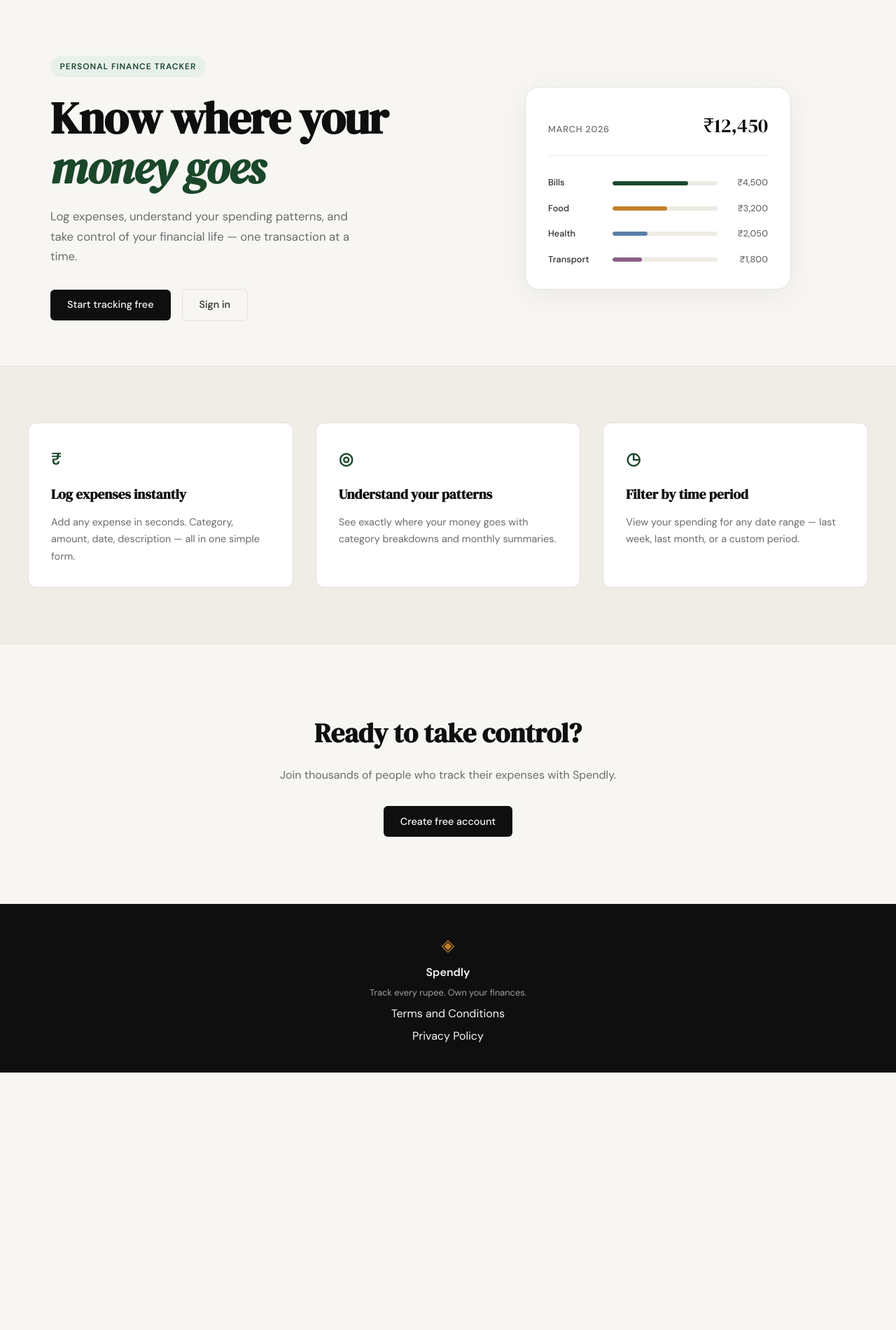
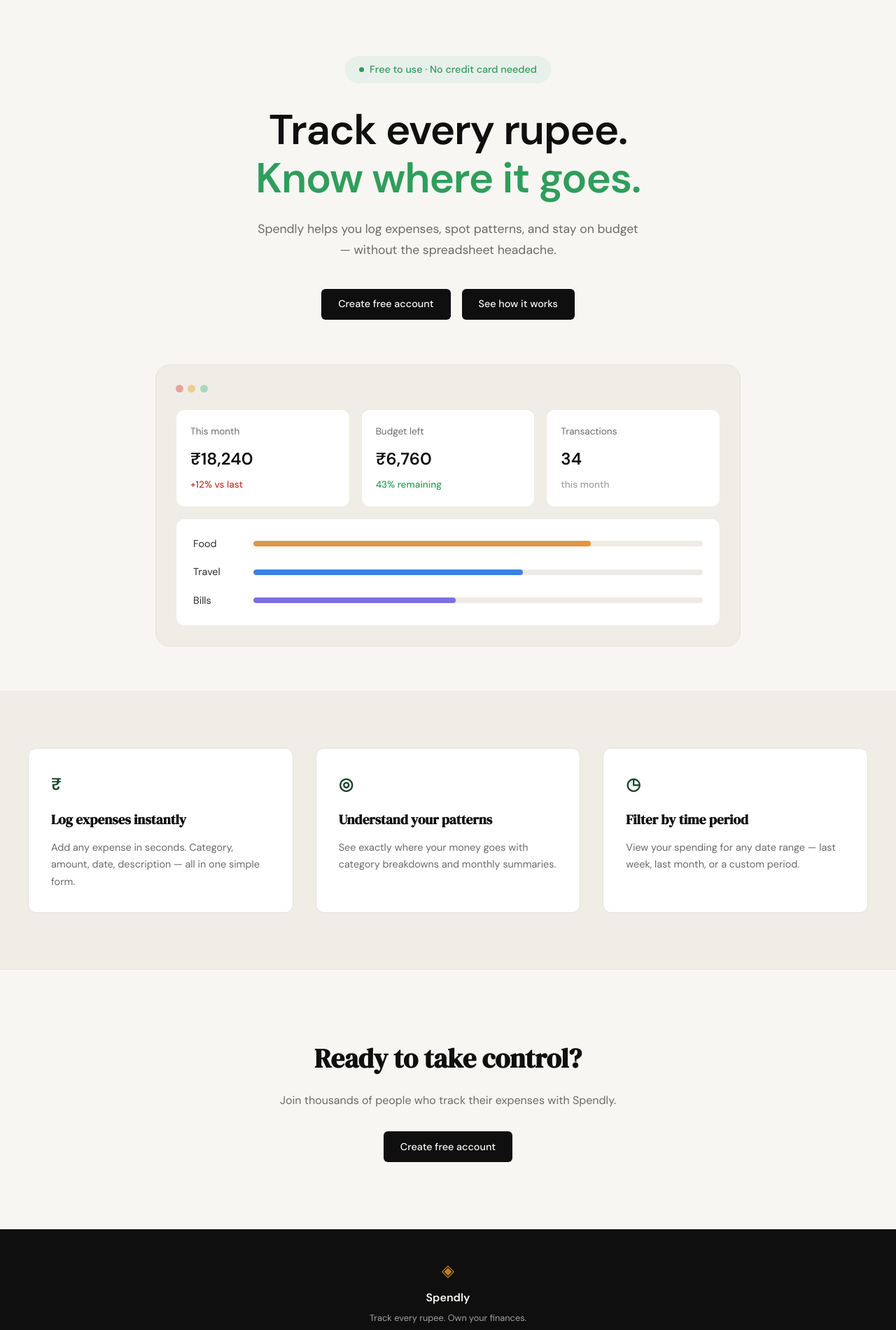
Before and after one commit to azygit/spendly, a Flask app: page / in a window 1280 px wide. Shown: the part 61-1962 px from the top of the page at 70% size. Before the commit the page ends 1594 px from the top, so only its background shows below. Run offline with Flask 3, Linux system fonts and the light colour scheme.

Commit message:
Redesign landing page hero section
Replaces the two-column hero (badge/headline/CTA next to a
category-breakdown card) with a centered layout matching the new
design: pill badge, bold two-line headline with a green second
line, two black CTA buttons, and a wide dashboard mock below with
stat tiles and category progress bars. Only hero-scoped markup
and CSS rules were touched.

Co-Authored-By: Claude Sonnet 5 <noreply@anthropic.com>
Claude-Session: https://claude.ai/code/session_015hUtKsTagAtwrUKoMAfMvp

```diff
--- a/static/css/style.css
+++ b/static/css/style.css
@@ -125,57 +125,64 @@ a { color: inherit; text-decoration: none; }
 
 .hero {
     padding: 5rem 2rem 4rem;
-    display: grid;
-    grid-template-columns: 1fr 1fr;
-    gap: 4rem;
-    align-items: center;
-    max-width: var(--max-width);
+    max-width: 900px;
     margin: 0 auto;
+    text-align: center;
 }
 
 .hero-badge {
-    display: inline-block;
+    display: inline-flex;
+    align-items: center;
+    gap: 0.5rem;
     background: var(--accent-light);
-    color: var(--accent);
-    font-size: 0.75rem;
-    font-weight: 600;
-    letter-spacing: 0.08em;
-    text-transform: uppercase;
-    padding: 0.35rem 0.85rem;
+    color: #2f9e5b;
+    font-size: 0.9rem;
+    font-weight: 500;
+    padding: 0.5rem 1.25rem;
     border-radius: 999px;
+    margin-bottom: 2rem;
+}
+
+.hero-badge-dot {
+    width: 7px;
+    height: 7px;
+    border-radius: 50%;
+    background: #2f9e5b;
+}
+
+.hero-title {
+    font-family: var(--font-body);
+    font-weight: 800;
+    font-size: clamp(2.5rem, 6vw, 3.75rem);
+    line-height: 1.15;
+    letter-spacing: -0.02em;
+    color: var(--ink);
     margin-bottom: 1.5rem;
 }
 
-.hero-title {
-    font-family: var(--font-display);
-    font-size: clamp(2.5rem, 5vw, 4rem);
-    line-height: 1.1;
-    letter-spacing: -0.02em;
-    color: var(--ink);
-    margin-bottom: 1.25rem;
-}
-
-.hero-title em {
-    font-style: italic;
-    color: var(--accent);
+.hero-title-accent {
+    display: block;
+    color: #2f9e5b;
 }
 
 .hero-subtitle {
-    font-size: 1.05rem;
+    font-size: 1.1rem;
     color: var(--ink-muted);
     line-height: 1.7;
-    max-width: 460px;
-    margin-bottom: 2rem;
+    max-width: 560px;
+    margin: 0 auto 2.5rem;
 }
 
 .hero-actions {
     display: flex;
     gap: 1rem;
     align-items: center;
+    justify-content: center;
+    margin-bottom: 4rem;
 }
 
 /* ------------------------------------------------------------------ */
-/* Mock card (hero visual)                                             */
+/* Dashboard mock (hero visual)                                        */
 /* ------------------------------------------------------------------ */
 
 .hero-visual {
@@ -184,77 +191,108 @@ a { color: inherit; text-decoration: none; }
 }
 
 .mock-card {
-    background: var(--paper-card);
+    background: var(--paper-warm);
     border: 1px solid var(--border);
     border-radius: var(--radius-lg);
-    padding: 2rem;
+    padding: 1.75rem;
     width: 100%;
-    max-width: 380px;
-    box-shadow: 0 8px 40px rgba(0,0,0,0.06);
+    max-width: 900px;
+    text-align: left;
 }
 
-.mock-card-header {
+.mock-dots {
     display: flex;
-    justify-content: space-between;
-    align-items: baseline;
-    margin-bottom: 1.75rem;
-    padding-bottom: 1.25rem;
-    border-bottom: 1px solid var(--border-soft);
+    gap: 0.4rem;
+    margin-bottom: 1.5rem;
 }
 
-.mock-label {
-    font-size: 0.8rem;
-    font-weight: 500;
-    color: var(--ink-muted);
-    text-transform: uppercase;
-    letter-spacing: 0.06em;
+.mock-dot {
+    width: 11px;
+    height: 11px;
+    border-radius: 50%;
 }
 
-.mock-total {
-    font-family: var(--font-display);
-    font-size: 1.75rem;
-    color: var(--ink);
+.mock-dot-red { background: #e6a39c; }
+.mock-dot-yellow { background: #efcd8f; }
+.mock-dot-green { background: #a9d9bd; }
+
+.mock-stats {
+    display: grid;
+    grid-template-columns: repeat(3, 1fr);
+    gap: 1rem;
+    margin-bottom: 1rem;
 }
 
-.mock-bars { display: flex; flex-direction: column; gap: 1rem; }
-
-.mock-bar-row {
-    display: grid;
-    grid-template-columns: 80px 1fr 60px;
-    align-items: center;
-    gap: 0.75rem;
+.mock-stat {
+    background: var(--paper-card);
+    border: 1px solid var(--border-soft);
+    border-radius: var(--radius-md);
+    padding: 1.25rem;
 }
 
-.mock-cat {
-    font-size: 0.8rem;
+.mock-stat-label {
+    display: block;
+    font-size: 0.85rem;
+    color: var(--ink-muted);
+    margin-bottom: 0.6rem;
+}
+
+.mock-stat-value {
+    display: block;
+    font-family: var(--font-body);
+    font-weight: 700;
+    font-size: 1.5rem;
+    color: var(--ink);
+    margin-bottom: 0.4rem;
+}
+
+.mock-stat-delta {
+    display: block;
+    font-size: 0.85rem;
     font-weight: 500;
+}
+
+.mock-stat-delta-neg { color: var(--danger); }
+.mock-stat-delta-pos { color: #2f9e5b; }
+.mock-stat-delta-muted { color: var(--ink-faint); }
+
+.mock-progress {
+    background: var(--paper-card);
+    border: 1px solid var(--border-soft);
+    border-radius: var(--radius-md);
+    padding: 1.5rem;
+    display: flex;
+    flex-direction: column;
+    gap: 1.1rem;
+}
+
+.mock-progress-row {
+    display: grid;
+    grid-template-columns: 70px 1fr;
+    align-items: center;
+    gap: 1rem;
+}
+
+.mock-progress-label {
+    font-size: 0.9rem;
     color: var(--ink-soft);
 }
 
-.mock-bar-track {
-    height: 6px;
+.mock-progress-track {
+    height: 8px;
     background: var(--border-soft);
     border-radius: 999px;
     overflow: hidden;
 }
 
-.mock-bar {
+.mock-progress-fill {
     height: 100%;
-    background: var(--accent);
     border-radius: 999px;
-    transition: width 0.6s ease;
 }
 
-.mock-bar-2 { background: var(--accent-2); }
-.mock-bar-3 { background: #5b7fa6; }
-.mock-bar-4 { background: #8b5e83; }
-
-.mock-amt {
-    font-size: 0.8rem;
-    font-weight: 500;
-    color: var(--ink-muted);
-    text-align: right;
-}
+.mock-progress-food { width: 75%; background: #e2963e; }
+.mock-progress-travel { width: 60%; background: #3f7fe0; }
+.mock-progress-bills { width: 45%; background: #7c6fe0; }
 
 /* ------------------------------------------------------------------ */
 /* Buttons                                                             */
@@ -558,14 +596,8 @@ a { color: inherit; text-decoration: none; }
 /* ------------------------------------------------------------------ */
 
 @media (max-width: 900px) {
-    .hero {
-        grid-template-columns: 1fr;
-        text-align: center;
-    }
-
     .hero-subtitle { max-width: 100%; }
-    .hero-actions { justify-content: center; }
-    .hero-visual { display: none; }
+    .mock-stats { grid-template-columns: 1fr; }
 
     .features-inner { grid-template-columns: 1fr; }
 }
--- a/templates/landing.html
+++ b/templates/landing.html
@@ -5,56 +5,64 @@
 {% block content %}
 
 <section class="hero">
-    <div class="hero-inner">
-        <div class="hero-badge">Personal Finance Tracker</div>
+    <div class="hero-badge">
+        <span class="hero-badge-dot"></span>
+        Free to use · No credit card needed
+    </div>
     <h1 class="hero-title">
-            Know where your<br>
-            <em>money goes</em>
+        Track every rupee.
+        <span class="hero-title-accent">Know where it goes.</span>
     </h1>
     <p class="hero-subtitle">
-            Log expenses, understand your spending patterns,
-            and take control of your financial life —
-            one transaction at a time.
+        Spendly helps you log expenses, spot patterns, and stay
+        on budget — without the spreadsheet headache.
     </p>
     <div class="hero-actions">
-            <a href="{{ url_for('register') }}" class="btn-primary">Start tracking free</a>
-            <a href="{{ url_for('login') }}" class="btn-ghost">Sign in</a>
-        </div>
+        <a href="{{ url_for('register') }}" class="btn-primary">Create free account</a>
+        <a href="#" class="btn-primary">See how it works</a>
     </div>
     <div class="hero-visual">
         <div class="mock-card">
-            <div class="mock-card-header">
-                <span class="mock-label">March 2026</span>
-                <span class="mock-total">₹12,450</span>
+            <div class="mock-dots">
+                <span class="mock-dot mock-dot-red"></span>
+                <span class="mock-dot mock-dot-yellow"></span>
+                <span class="mock-dot mock-dot-green"></span>
             </div>
-            <div class="mock-bars">
-                <div class="mock-bar-row">
-                    <span class="mock-cat">Bills</span>
-                    <div class="mock-bar-track">
-                        <div class="mock-bar" style="width: 72%"></div>
+            <div class="mock-stats">
+                <div class="mock-stat">
+                    <span class="mock-stat-label">This month</span>
+                    <span class="mock-stat-value">₹18,240</span>
+                    <span class="mock-stat-delta mock-stat-delta-neg">+12% vs last</span>
                 </div>
-                    <span class="mock-amt">₹4,500</span>
+                <div class="mock-stat">
+                    <span class="mock-stat-label">Budget left</span>
+                    <span class="mock-stat-value">₹6,760</span>
+                    <span class="mock-stat-delta mock-stat-delta-pos">43% remaining</span>
                 </div>
-                <div class="mock-bar-row">
-                    <span class="mock-cat">Food</span>
-                    <div class="mock-bar-track">
-                        <div class="mock-bar mock-bar-2" style="width: 52%"></div>
+                <div class="mock-stat">
+                    <span class="mock-stat-label">Transactions</span>
+                    <span class="mock-stat-value">34</span>
+                    <span class="mock-stat-delta mock-stat-delta-muted">this month</span>
                 </div>
-                    <span class="mock-amt">₹3,200</span>
             </div>
-                <div class="mock-bar-row">
-                    <span class="mock-cat">Health</span>
-                    <div class="mock-bar-track">
-                        <div class="mock-bar mock-bar-3" style="width: 33%"></div>
+            <div class="mock-progress">
+                <div class="mock-progress-row">
+                    <span class="mock-progress-label">Food</span>
+                    <div class="mock-progress-track">
+                        <div class="mock-progress-fill mock-progress-food"></div>
                     </div>
-                    <span class="mock-amt">₹2,050</span>
                 </div>
-                <div class="mock-bar-row">
-                    <span class="mock-cat">Transport</span>
-                    <div class="mock-bar-track">
-                        <div class="mock-bar mock-bar-4" style="width: 28%"></div>
+                <div class="mock-progress-row">
+                    <span class="mock-progress-label">Travel</span>
+                    <div class="mock-progress-track">
+                        <div class="mock-progress-fill mock-progress-travel"></div>
                     </div>
-                    <span class="mock-amt">₹1,800</span>
+                </div>
+                <div class="mock-progress-row">
+                    <span class="mock-progress-label">Bills</span>
+                    <div class="mock-progress-track">
+                        <div class="mock-progress-fill mock-progress-bills"></div>
+                    </div>
                 </div>
             </div>
         </div>
```
Lines whose indentation alone changed are shown as unchanged.
